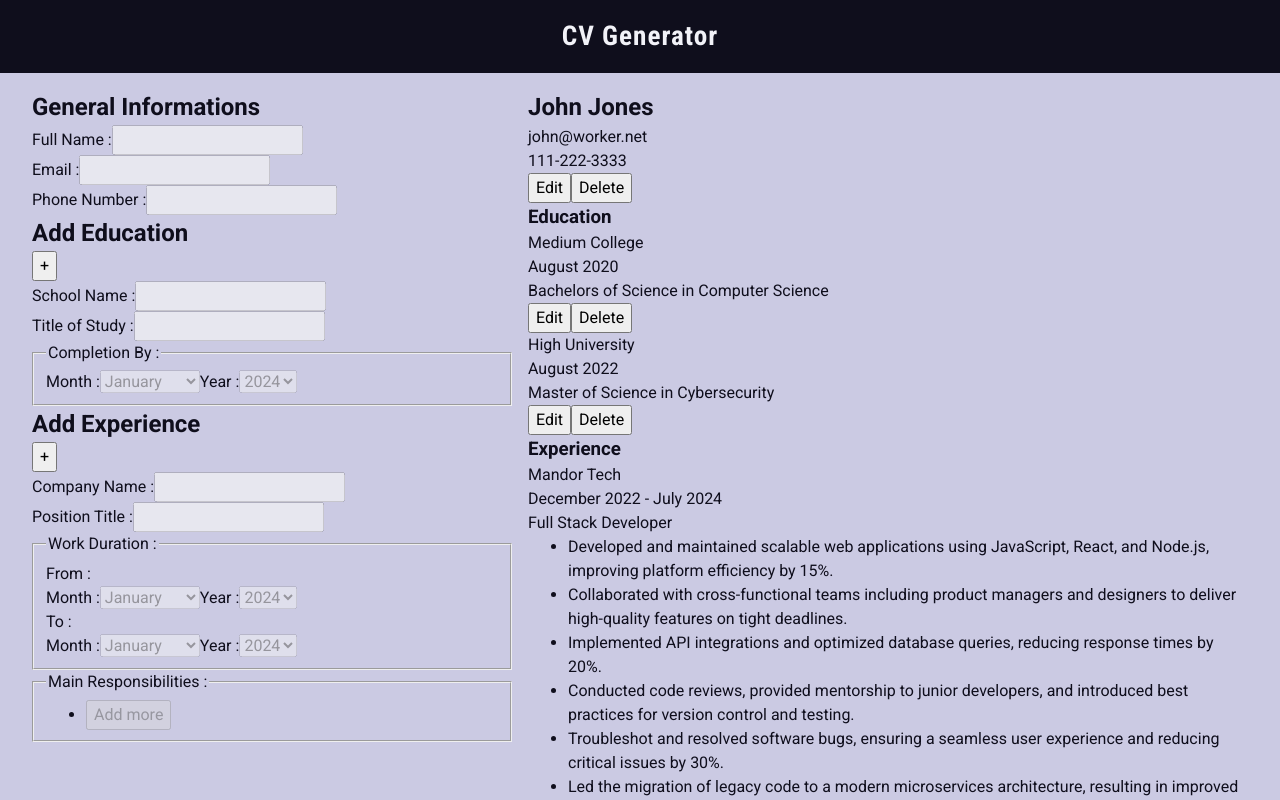
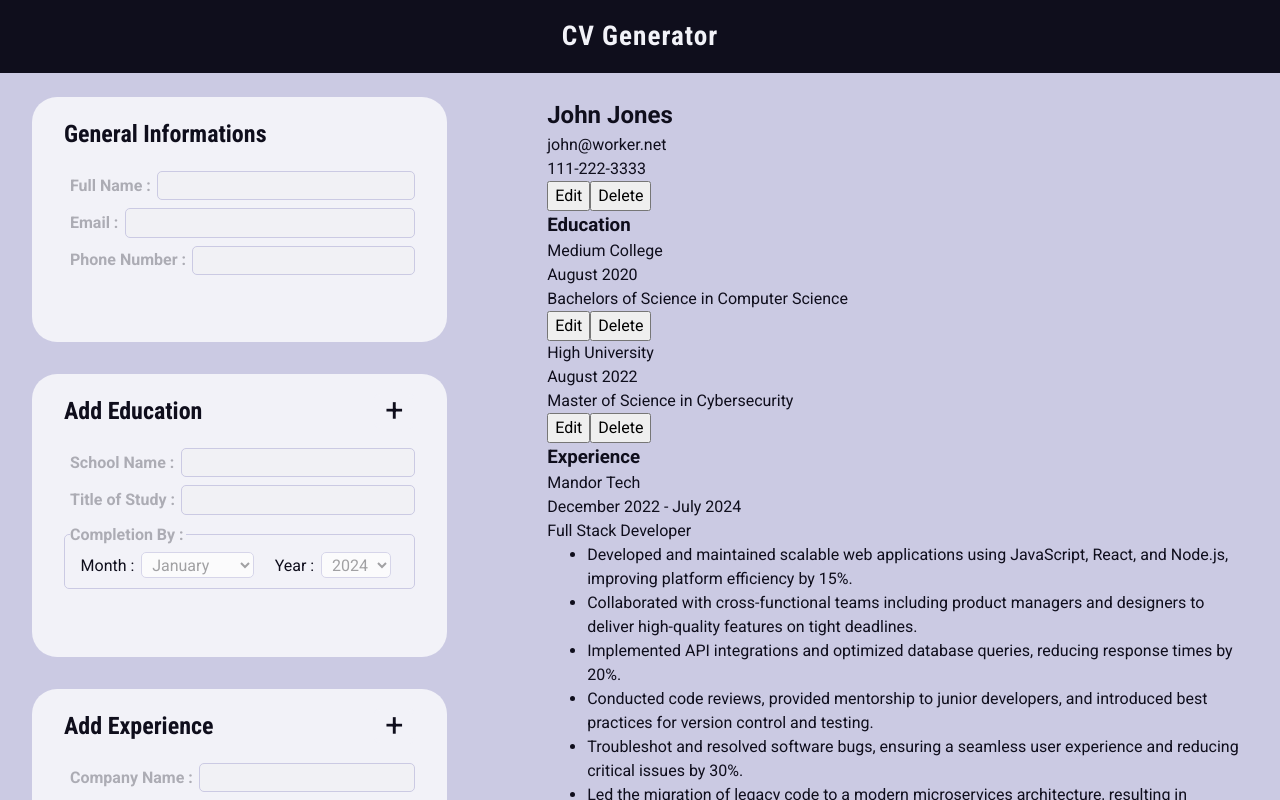
Before and after one commit to MewKay/cv-application, a React (Vite) app: page / in a window 1280 px wide. Shown: the top 800 px of the page. Built offline with nearby package versions, Linux system fonts and the light colour scheme.

Commit message:
Add style to all edit sections

```diff
--- a/src/components/EditSection/Education.jsx
+++ b/src/components/EditSection/Education.jsx
@@ -13,7 +13,9 @@ function SchoolNameInput({
 }) {
   return (
     <div className={className}>
-      <label htmlFor={inputId}>School Name :</label>
+      <label htmlFor={inputId} disabled={!editMode}>
+        School Name :
+      </label>
       <input
         id={inputId}
         type="text"
@@ -35,7 +37,9 @@ function StudyTitleInput({
 }) {
   return (
     <div className={className}>
-      <label htmlFor={inputId}>Title of Study :</label>
+      <label htmlFor={inputId} disabled={!editMode}>
+        Title of Study :
+      </label>
       <input
         id={inputId}
         type="text"
@@ -60,7 +64,7 @@ function EducationEndDateInput({
 }) {
   return (
     <fieldset className={className} disabled={!editMode}>
-      <legend>Completion By :</legend>
+      <legend disabled={!editMode}>Completion By :</legend>
       <MonthSelector
         id={inputId}
         namePartId={namePartId}
@@ -191,7 +195,7 @@ function Education({
   return (
     <section id="education-section">
       <form onSubmit={handleSave}>
-        <div>
+        <div className="section-title">
           <h2>Add Education</h2>
           <Button
             className={"add-item"}
@@ -227,10 +231,7 @@ function Education({
           onYearChange={handleEndDateYearChange}
         />
 
-        <div
-          className="button-section"
-          style={{ display: editMode ? "block" : "none" }}
-        >
+        <div className={`button-section ${!editMode ? "hidden" : ""}`}>
           <SaveButton />
           <CancelButton handleClick={handleEducationReset} />
         </div>
--- a/src/components/EditSection/Experience.jsx
+++ b/src/components/EditSection/Experience.jsx
@@ -13,7 +13,9 @@ function CompanyNameInput({
 }) {
   return (
     <div className={className}>
-      <label htmlFor={inputId}>Company Name :</label>
+      <label htmlFor={inputId} disabled={!editMode}>
+        Company Name :
+      </label>
       <input
         id={inputId}
         type="text"
@@ -35,7 +37,9 @@ function PositionTitleInput({
 }) {
   return (
     <div className={className}>
-      <label htmlFor={inputId}>Position Title :</label>
+      <label htmlFor={inputId} disabled={!editMode}>
+        Position Title :
+      </label>
       <input
         id={inputId}
         type="text"
@@ -65,7 +69,7 @@ function WorkDurationInput({
 }) {
   return (
     <fieldset className={className} disabled={!editMode}>
-      <legend>Work Duration :</legend>
+      <legend disabled={!editMode}>Work Duration :</legend>
 
       <div id="work-start-select">
         <label>From :</label>
@@ -112,7 +116,7 @@ function TextInputItem({
         className={"bullet-point-delete-button"}
         onClick={() => onDeletionBulletPoint(mainRespData.bulletPointKey)}
       >
-        X
+        x
       </button>
     </li>
   );
@@ -129,7 +133,7 @@ function MainRespAdder({
 }) {
   return (
     <fieldset className={className} disabled={!editMode}>
-      <legend>Main Responsibilities :</legend>
+      <legend disabled={!editMode}>Main Responsibilities :</legend>
       <ul>
         {editMode &&
           mainRespDataList.map((mainRespData, index) => {
@@ -343,9 +347,9 @@ function Experience({
   }
 
   return (
-    <section>
+    <section id="experience-section">
       <form onSubmit={handleSave}>
-        <div>
+        <div className="section-title">
           <h2>Add Experience</h2>
           <Button
             className={"add-item"}
@@ -392,10 +396,7 @@ function Experience({
           onAdditionBulletPoint={handleAdditionBulletPoint}
           onDeletionBulletPoint={handleDeletionBulletPoint}
         />
-        <div
-          className="button-section"
-          style={{ display: editMode ? "block" : "none" }}
-        >
+        <div className={`button-section ${!editMode ? "hidden" : ""}`}>
           <SaveButton />
           <CancelButton handleClick={handleExperienceReset} />
         </div>
--- a/src/components/EditSection/GeneralInfo.jsx
+++ b/src/components/EditSection/GeneralInfo.jsx
@@ -11,7 +11,9 @@ function FullNameInput({
 }) {
   return (
     <div className={className}>
-      <label htmlFor={inputId}>Full Name :</label>
+      <label htmlFor={inputId} disabled={!editMode}>
+        Full Name :
+      </label>
       <input
         id={inputId}
         type="text"
@@ -33,7 +35,9 @@ function EmailInput({
 }) {
   return (
     <div className={className}>
-      <label htmlFor={inputId}>Email :</label>
+      <label htmlFor={inputId} disabled={!editMode}>
+        Email :
+      </label>
       <input
         id={inputId}
         type="email"
@@ -55,7 +59,9 @@ function PhoneNumberInput({
 }) {
   return (
     <div className={className}>
-      <label htmlFor={inputId}>Phone Number :</label>
+      <label htmlFor={inputId} disabled={!editMode}>
+        Phone Number :
+      </label>
       <input
         id={inputId}
         type="tel"
@@ -134,7 +140,7 @@ function GeneralInfo({
   return (
     <section id="general-info-section">
       <form onSubmit={handleSave}>
-        <h2>General Informations</h2>
+        <h2 className="section-title">General Informations</h2>
         <FullNameInput
           className={inputClassName}
           inputId={fullNameInputId}
@@ -157,10 +163,7 @@ function GeneralInfo({
           handlePhoneNumberChange={handlePhoneNumberChange}
         />
 
-        <div
-          className="button-section"
-          style={{ display: editMode ? "block" : "none" }}
-        >
+        <div className={`button-section ${!editMode ? "hidden" : ""}`}>
           <SaveButton />
           <CancelButton handleClick={handleGeneralInfoReset} />
         </div>
--- a/src/styles/style.css
+++ b/src/styles/style.css
@@ -1,4 +1,5 @@
 @import url("https://fonts.googleapis.com/css2?family=Roboto+Condensed:ital,wght@0,100..900;1,100..900&family=Roboto:ital,wght@0,100;0,300;0,400;0,500;0,700;0,900;1,100;1,300;1,400;1,500;1,700;1,900&display=swap");
+
 :root {
   --text: #0f0e1c;
   --primary: #0f0e1c;
@@ -18,6 +19,11 @@
   font-family: var(--font-text);
 }
 
+button:not(:disabled):hover,
+select:not(:disabled):hover {
+  cursor: pointer;
+}
+
 /* -- Layout -- */
 
 /* --- Header --- */
@@ -32,15 +38,136 @@ header {
 
 main {
   flex: 1;
-  padding: 1rem 2rem;
+  padding: 1.5rem 2rem;
   display: flex;
-  gap: 1rem;
+  gap: 3rem;
 }
 
 /* ---- Edit Section ---- */
 
 .edit-section {
   flex: 2;
+  display: flex;
+  flex-direction: column;
+}
+
+.edit-section section {
+  margin-bottom: 2rem;
+  margin-right: auto;
+  padding: 1.2rem 2rem;
+  min-width: 415px;
+}
+
+.edit-section .section-title {
+  margin-bottom: 0.7rem;
+  display: flex;
+  justify-content: space-between;
+  align-items: center;
+}
+
+.edit-section form {
+  display: flex;
+  flex-direction: column;
+  justify-content: space-evenly;
+  gap: 0.5rem;
+}
+
+.edit-section div[class$="-input"] {
+  display: flex;
+  gap: 0.4rem;
+  justify-content: baseline;
+  align-items: center;
+  padding-left: 6px;
+}
+
+.edit-section input[type="text"],
+.edit-section input[type="email"],
+.edit-section input[type="tel"] {
+  flex: 1;
+  padding: 0.1rem 0.6rem;
+}
+
+.edit-section .button-section {
+  display: flex;
+  justify-content: end;
+  gap: 0.4rem;
+  margin-top: 0.8rem;
+}
+
+.edit-section .button-section button {
+  padding: 0.1rem 0.8rem;
+}
+
+#education-section fieldset label {
+  margin-right: 0.4rem;
+}
+
+#education-section fieldset div {
+  display: flex;
+  justify-content: space-around;
+}
+
+fieldset {
+  padding-left: 5px;
+}
+
+legend {
+  padding-left: 0px;
+}
+
+select {
+  padding: 0.1rem 0.4rem;
+}
+
+#experience-section fieldset {
+  display: flex;
+  flex-direction: column;
+  align-items: center;
+  gap: 1rem;
+}
+
+#experience-section fieldset > div {
+  display: flex;
+  flex-direction: column;
+}
+
+#experience-section fieldset > div > div {
+  display: flex;
+  gap: 1rem;
+}
+
+#experience-section fieldset label {
+  margin-right: 0.4rem;
+}
+
+#experience-section fieldset:last-of-type {
+  display: flex;
+  align-items: stretch;
+}
+
+#experience-section fieldset:last-of-type ul {
+  flex: 1;
+  display: flex;
+  flex-direction: column;
+  gap: 0.3rem;
+  padding-left: 0.8rem;
+}
+
+#experience-section fieldset:last-of-type ul li {
+  display: flex;
+  gap: 0.5rem;
+}
+
+.bullet-point-delete-button {
+  padding: 0rem 0.602rem;
+  display: flex;
+  justify-content: center;
+  align-items: center;
+}
+
+.add-bullet-button {
+  padding: 0.1rem 0.5rem;
+  margin-top: 0.7rem;
 }
 
 /* ---- Display Section ---- */
@@ -69,3 +196,133 @@ header h1 {
 main {
   background-color: var(--background-1);
 }
+
+/* ---- Edit Section ---- */
+
+.edit-section section {
+  background-color: var(--background-0);
+  border-radius: 25px;
+}
+
+.edit-section h2 {
+  font-family: var(--font-heading);
+}
+
+.edit-section .section-title button {
+  border: solid 2px var(--background-0);
+  border-radius: 6px;
+  background-color: var(--background-0);
+  padding: 0.2rem 0.6rem;
+  line-height: 1.6rem;
+  color: var(--text);
+  font-size: 2rem;
+}
+
+.edit-section div[class$="-input"] {
+  font-size: 1rem;
+}
+
+.edit-section input[type="text"],
+.edit-section input[type="email"],
+.edit-section input[type="tel"] {
+  border: solid 1px var(--background-1);
+  border-radius: 5px;
+}
+
+.edit-section .button-section button {
+  border: none;
+  border-radius: 6px;
+  color: var(--background-0);
+  font-weight: bold;
+  letter-spacing: 0.5px;
+}
+
+.edit-section .button-section button:hover {
+  filter: brightness(1.1);
+}
+
+.edit-section .button-section button:active {
+  filter: brightness(1.2);
+}
+
+.edit-section .button-section .save-button {
+  background-color: var(--green);
+}
+
+.edit-section .button-section .cancel-button {
+  background-color: var(--red);
+}
+
+.edit-section .section-title button:not(:disabled):hover {
+  border: solid 2px var(--text);
+}
+
+.edit-section label[disabled],
+.edit-section legend[disabled],
+.edit-section .section-title button:disabled,
+.add-bullet-button:disabled {
+  opacity: 30%;
+}
+
+.edit-section .section-title button:active:not(:disabled) {
+  background-color: lightgrey;
+}
+
+.edit-section .button-section.hidden {
+  visibility: hidden;
+}
+
+.edit-section label:not(fieldset label),
+legend {
+  font-weight: bold;
+}
+
+fieldset {
+  border: solid 1px var(--background-1);
+  border-radius: 5px;
+}
+
+select {
+  background-color: white;
+  border: solid 1px var(--background-1);
+  border-radius: 5px;
+}
+
+select:hover:not(:disabled),
+.bullet-point-delete-button:hover {
+  background-color: lightgrey;
+}
+
+select:active:not(:disabled),
+.bullet-point-delete-button:active {
+  background-color: grey;
+}
+
+#experience-section fieldset > div > label {
+  font-style: italic;
+  font-weight: 500;
+}
+
+.bullet-point-delete-button {
+  border: solid 1px var(--text);
+  border-radius: 50%;
+  background-color: white;
+  color: var(--text);
+}
+
+.add-bullet-button {
+  border: none;
+  border-radius: 6px;
+  background-color: var(--text);
+  color: var(--background-0);
+  font-weight: bold;
+  font-size: 1rem;
+}
+
+.add-bullet-button:hover:not(:disabled) {
+  filter: brightness(1.6);
+}
+
+.add-bullet-button:active:not(:disabled) {
+  filter: brightness(2);
+}
```
